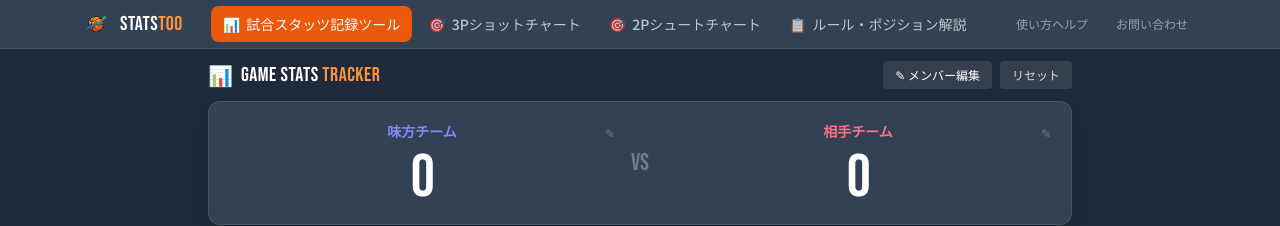
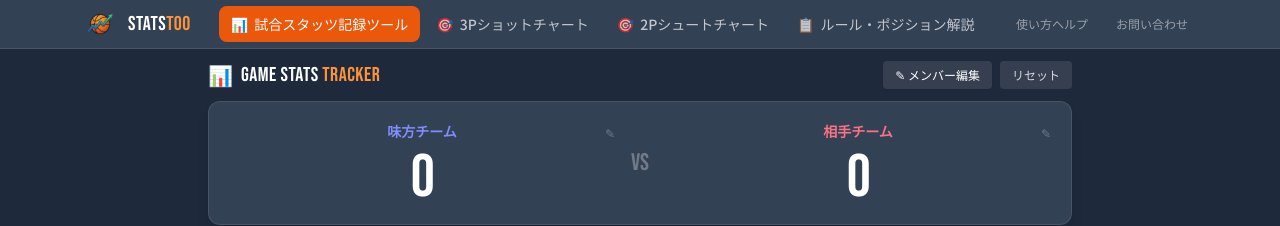
Before and after one commit to BSK-Ryo/statstoo, a Jekyll site: the page built from index.html, in a window 1280 px wide. Shown: the top 226 px of the page. Built offline with Jekyll 4.4.1, drawn with Linux system fonts in a browser that asks for light colours; nearby versions of some CDN libraries.

Commit message:
ロゴの大きさ変更

```diff
--- a/_includes/header.html
+++ b/_includes/header.html
@@ -11,7 +11,7 @@
             <!-- Desktop Navigation -->
             <div class="hidden md:flex items-center gap-1 w-full">
                 <a href="/" class="flex items-center gap-2 text-decoration-none mr-6">
-                    <img src="image/favicon.png" alt="StatsToo" class="w-8 h-8 logo-bounce">
+                    <img src="image/favicon.png" alt="StatsToo" class="w-10 h-10 logo-bounce">
                     <span class="font-display text-xl tracking-wide text-white">Stats<span class="text-primary-light">Too</span></span>
                 </a>
 
```
